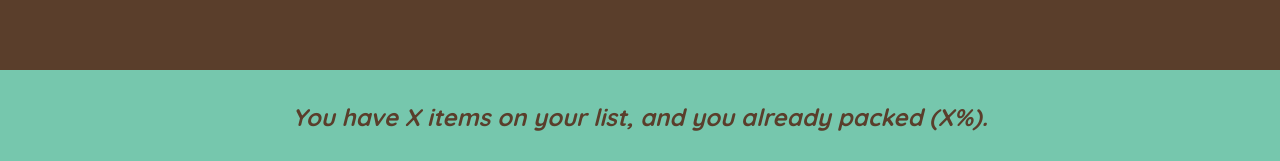
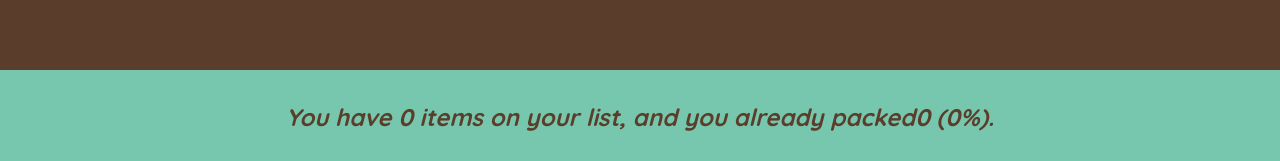
Before and after one commit to AriaNoorghorbani/React_Travel-list, a React (Vite) app: page / in a window 1280 px wide. Shown: the part 636-797 px from the top of the page. Built offline with nearby package versions, Linux system fonts and the light colour scheme.

Commit message:
Implement packed progress

```diff
--- a/src/App.jsx
+++ b/src/App.jsx
@@ -32,6 +32,10 @@ function App() {
     );
   }
 
+  const totalItemsCount = items.length;
+  const packedNum = items.filter((item) => item.packed).length;
+  const percentage = Math.floor((packedNum / totalItemsCount) * 100);
+
   return (
     <div className="app">
       <Logo />
@@ -41,7 +45,11 @@ function App() {
         onRemoveItem={handleRemoveItem}
         onPacked={handlePackedItem}
       />
-      <Stats />
+      <Stats
+        totalItemsCount={totalItemsCount}
+        packedNum={packedNum}
+        percentage={percentage}
+      />
     </div>
   );
 }
--- a/src/components/Stats.jsx
+++ b/src/components/Stats.jsx
@@ -1,9 +1,16 @@
 import React from "react";
 
-export default function Stats() {
+export default function Stats({ totalItemsCount, packedNum, percentage }) {
   return (
     <footer className="stats">
-      <em>You have X items on your list, and you already packed (X%).</em>
+      {percentage !== 100 ? (
+        <em>
+          You have {totalItemsCount} items on your list, and you already packed
+          {packedNum} ({percentage ? percentage : 0}%).
+        </em>
+      ) : (
+        <em>You are ready to go✈️</em>
+      )}
     </footer>
   );
 }
```
